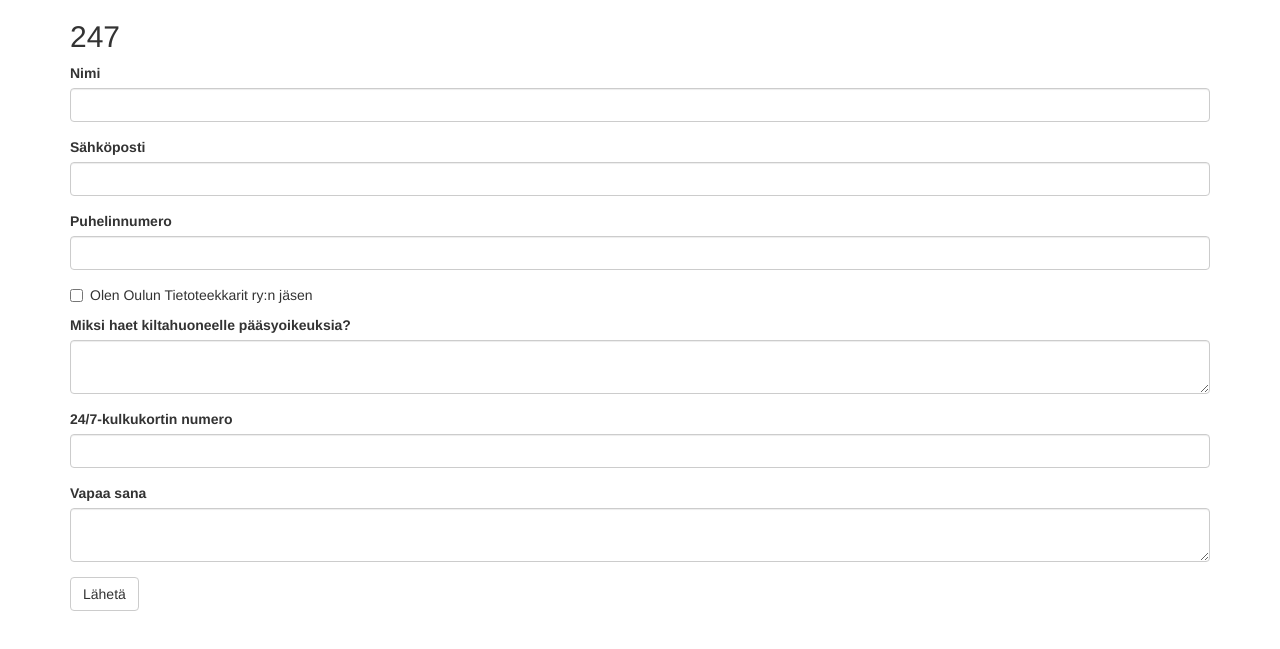
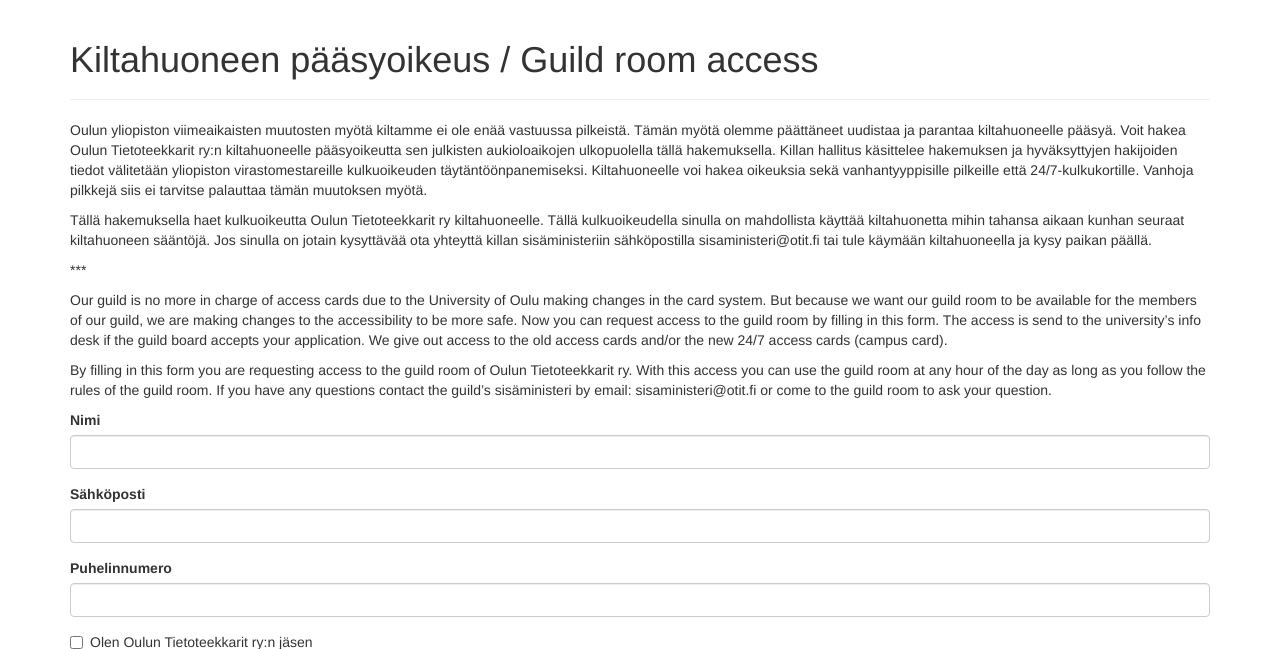
Before and after one commit to Glukoosi/247, a Flask app: page / in a window 1280 px wide. Shown: the top 649 px of the page. Before the commit the page ends 611 px from the top, so only its background shows below. Run offline with Flask 2, Linux system fonts and the light colour scheme; some libraries are stand-ins or nearby versions.

Commit message:
Add some info text for query

```diff
--- a/app/templates/index.html
+++ b/app/templates/index.html
@@ -4,7 +4,37 @@
 
 {% block content %}
   <div class="container">
-    <h2>247</h2>
+    <div class="page-header">
+      <h1>Kiltahuoneen pääsyoikeus / Guild room access</h1>
+    </div>
+    <div>
+      Oulun yliopiston viimeaikaisten muutosten myötä kiltamme ei ole enää vastuussa pilkeistä.
+      Tämän myötä olemme päättäneet uudistaa ja parantaa kiltahuoneelle pääsyä.
+      Voit hakea Oulun Tietoteekkarit ry:n kiltahuoneelle pääsyoikeutta sen julkisten aukioloaikojen ulkopuolella tällä hakemuksella.
+      Killan hallitus käsittelee hakemuksen ja hyväksyttyjen hakijoiden tiedot välitetään yliopiston virastomestareille kulkuoikeuden täytäntöönpanemiseksi.
+      Kiltahuoneelle voi hakea oikeuksia sekä vanhantyyppisille pilkeille että 24/7-kulkukortille.
+      Vanhoja pilkkejä siis ei tarvitse palauttaa tämän muutoksen myötä.
+      <p></p>
+
+      Tällä hakemuksella haet kulkuoikeutta Oulun Tietoteekkarit ry kiltahuoneelle.
+      Tällä kulkuoikeudella sinulla on mahdollista käyttää kiltahuonetta mihin tahansa aikaan kunhan seuraat kiltahuoneen sääntöjä.
+      Jos sinulla on jotain kysyttävää ota yhteyttä killan sisäministeriin sähköpostilla sisaministeri@otit.fi tai tule käymään kiltahuoneella ja kysy paikan päällä.
+      <p></p>
+      ***
+      <p></p>
+      Our guild is no more in charge of access cards due to the University of Oulu making changes in the card system.
+      But because we want our guild room to be available for the members of our guild,
+      we are making changes to the accessibility to be more safe.
+      Now you can request access to the guild room by filling in this form.
+      The access is send to the university’s info desk if the guild board accepts your application.
+      We give out access to the old access cards and/or the new 24/7 access cards (campus card).
+      <p></p>
+      By filling in this form you are requesting access to the guild room of Oulun Tietoteekkarit ry.
+      With this access you can use the guild room at any hour of the day as long as you follow the rules of the guild room.
+      If you have any questions contact the guild’s sisäministeri by email: sisaministeri@otit.fi or come to the guild room to ask your question.
+      <p></p>
+    </div>
+
     {{ wtf.quick_form(form) }}
   </div>
 {% endblock %}
```
